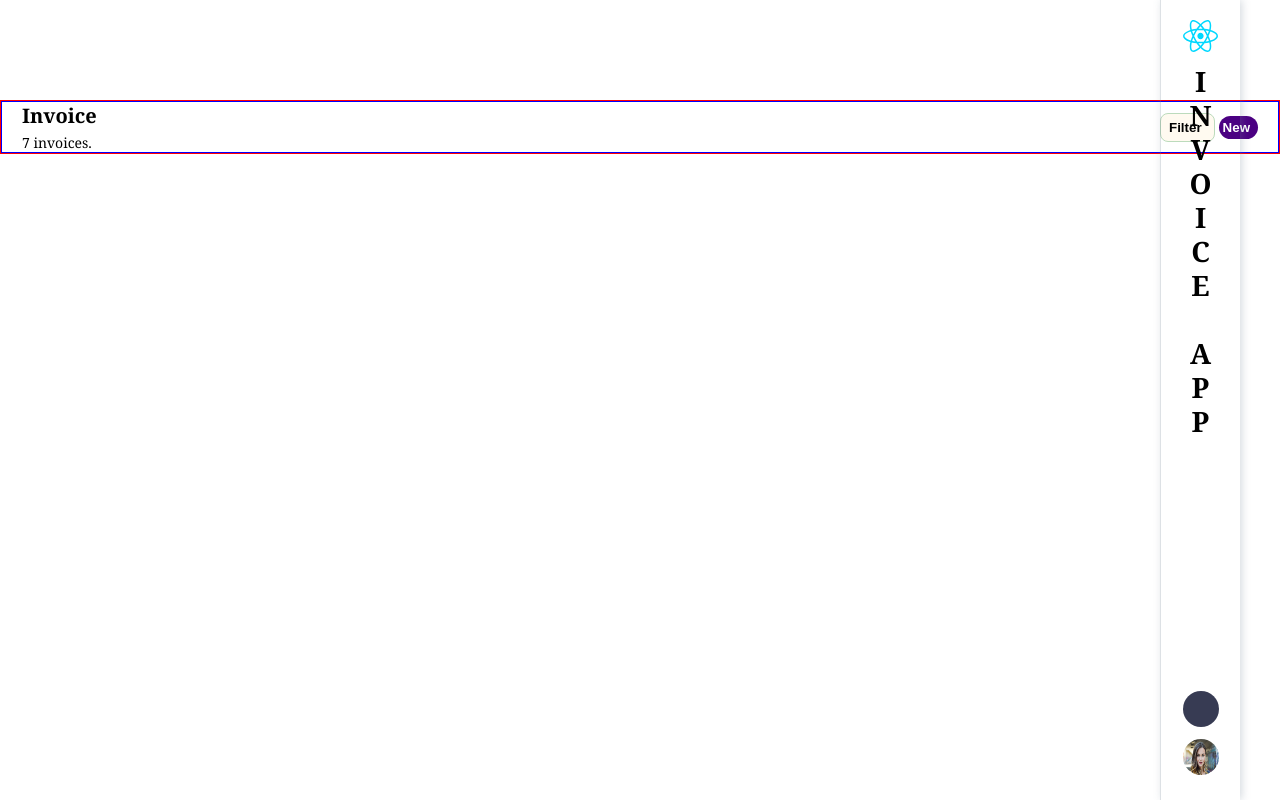
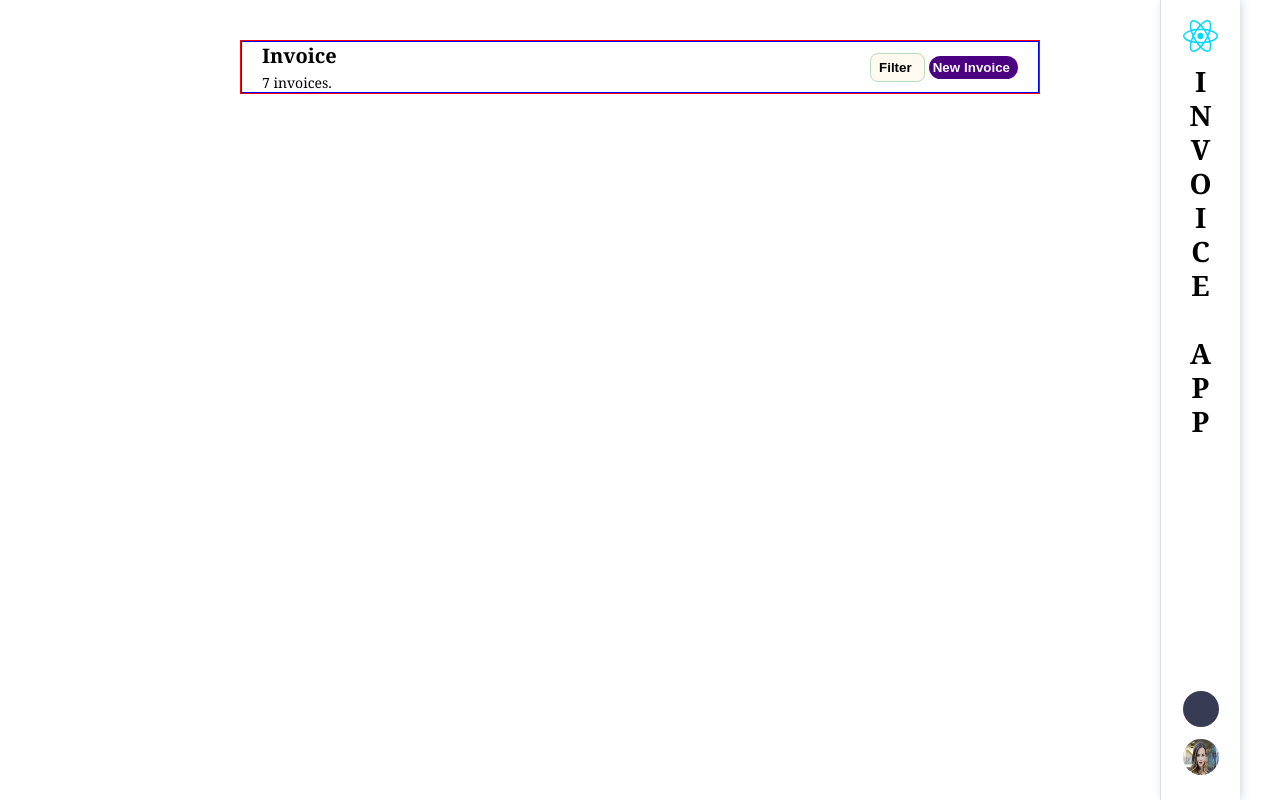
Before and after one commit to banuaggun/invoice-app, a React (Vite) app: page / in a window 1280 px wide. Built offline with nearby package versions, Linux system fonts and the light colour scheme; some icons are missing.

Commit message:
main area header made responsive.

```diff
--- a/src/App.css
+++ b/src/App.css
@@ -13,11 +13,22 @@ h1, h2, h3, h4, h5, h6, p, span{
   padding:0;
 }
 
-.main-area{
+.main-area-mobile{
   border:1px solid red;
   margin:20px auto;
   width:100%;
+  height: auto;
   padding:0;
+}
+
+.main-area-tablet{
+  margin:40px 10px 0 10px;
+  width:calc(100% - 140px);
+}
+
+.main-area-web{
+  max-width:800px;
+  margin:40px auto;
 }
 
 .main-area-mobile-header{
@@ -66,6 +77,7 @@ h1, h2, h3, h4, h5, h6, p, span{
   font-size:24px;
 }
 
+
 .main-area-mobile-header .buttons-new button{
   border:none;
   outline: none;
@@ -77,3 +89,25 @@ h1, h2, h3, h4, h5, h6, p, span{
   display: flex;
   align-items: center;
 }
+
+@media only screen and (min-width:300px) and (max-width:600px){
+  .main-area-mobile-header .buttons-new button span.button-text-1{
+    display:flex;
+  }
+
+  .main-area-mobile-header .buttons-new button span.button-text-2{
+    display:none !important;
+  }
+
+}
+
+@media only screen and (min-width:601px) and (max-width:1921px){
+  .main-area-mobile-header .buttons-new button span.button-text-1{
+    display:flex;
+    margin-right:4px;
+  }
+
+  .main-area-mobile-header .buttons-new button span.button-text-2{
+    display:flex !important;
+  }
+}
--- a/src/components/MainArea.jsx
+++ b/src/components/MainArea.jsx
@@ -7,8 +7,8 @@ function MainArea() {
 
   console.log(invoices)
   return (
-    <div className='main-area'>
-      <div className="main-area-mobile-header">
+    <div className='main-area-mobile main-area-tablet main-area-web'>
+      <div className="main-area-mobile-header main-area-tablet-header">
         <div className='text'>
           <h2>Invoice</h2>
           <p>{invoices.length} invoices.</p>
@@ -16,12 +16,12 @@ function MainArea() {
         <div className='buttons'>
           <div className='buttons-filter'>
             <button type='filter'>
-              Filter <i class="ph-bold ph-caret-down"></i>
+              Filter <i className="ph-bold ph-caret-down"></i>
             </button>
           </div>
           <div className='buttons-new'>
             <button type='button'>
-            <i class="ph-fill ph-plus-circle"></i> New
+            <i className="ph-fill ph-plus-circle"></i> <span className='button-text-1'>New</span>  <span className='button-text-2'>Invoice</span>
           </button>
           </div>
         </div>
--- a/src/header.css
+++ b/src/header.css
@@ -1,7 +1,4 @@
 header{
-  width:100%;
-  height:80px;
-  margin:0 auto;
   display:flex;
 }
 
```
